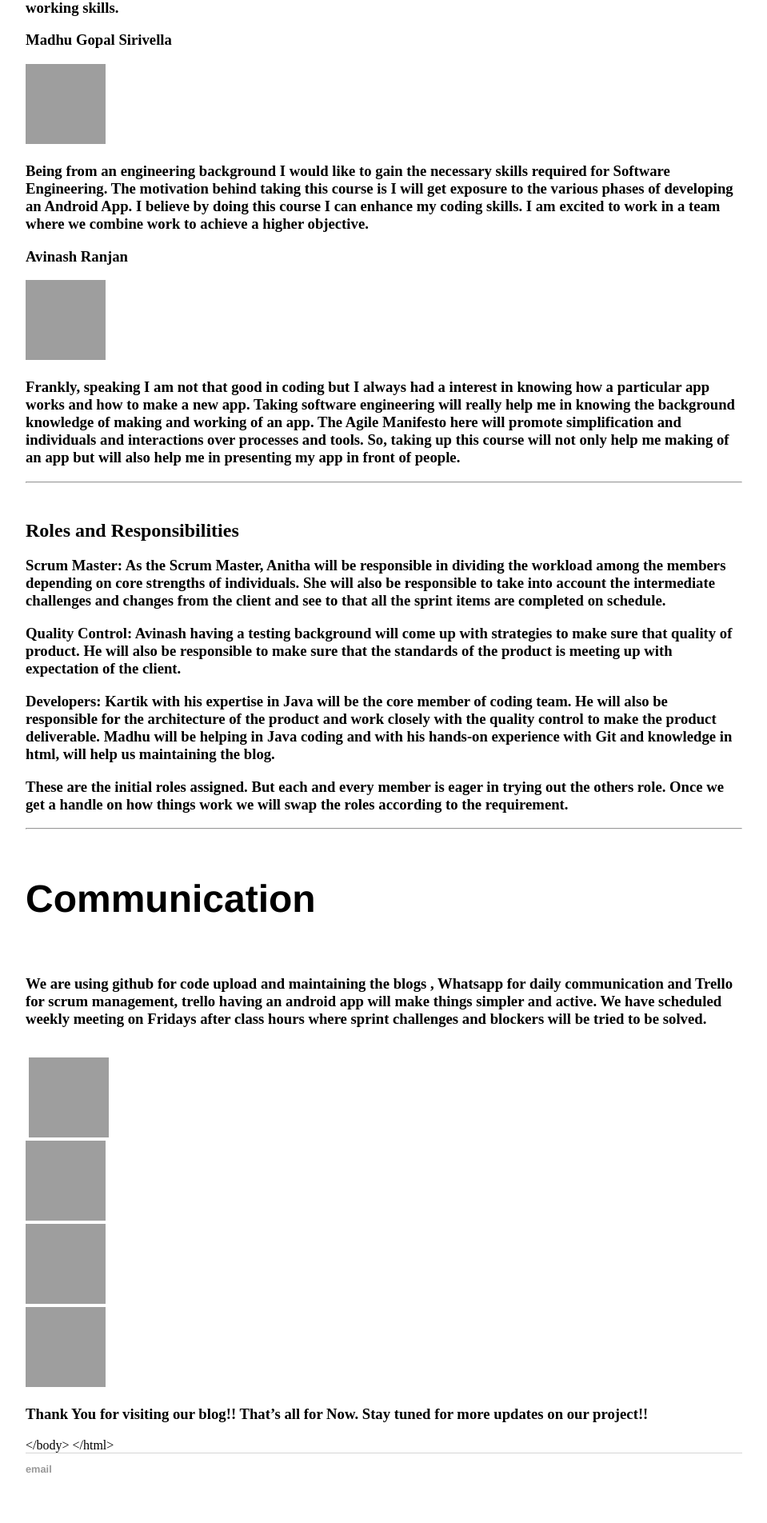
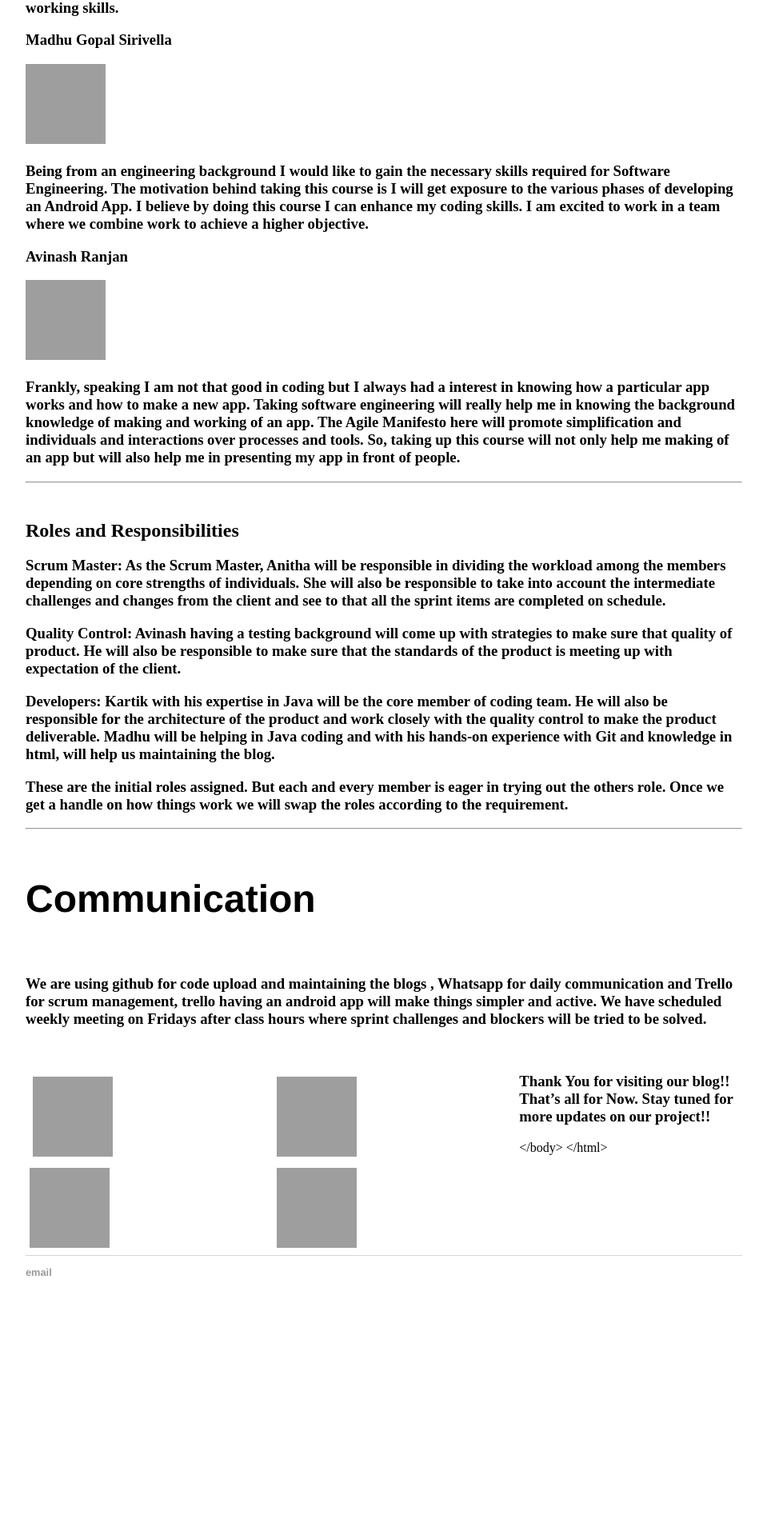
Before and after one commit to kartikprabhu20/YourEuro, a Jekyll site: the page built from docs/_posts/2019-04-15-TeamPresentation.md, in a window 1280 px wide. Shown: the part 1839-3743 px from the top of the page at 80% size, without its empty margins (160-1119 px from the left). Built offline with Jekyll 4.4.1, drawn with Linux system fonts in a browser that asks for light colours; a file with an impossible date is left out; after the commit the page ends 3497 px from its top, so only the background shows below that; grey boxes are pictures that could not be loaded.

Commit message:
Update main.css

```diff
--- a/docs/css/main.css
+++ b/docs/css/main.css
@@ -41,3 +41,16 @@ ul.posts {
 ul.posts li {
     list-style: none;
 }
+
+ .column {
+  float: left;
+  width: 33.33%;
+  padding: 5px;
+}
+
+
+.row::after {
+  content: "";
+  clear: both;
+  display: table;
+}
```
